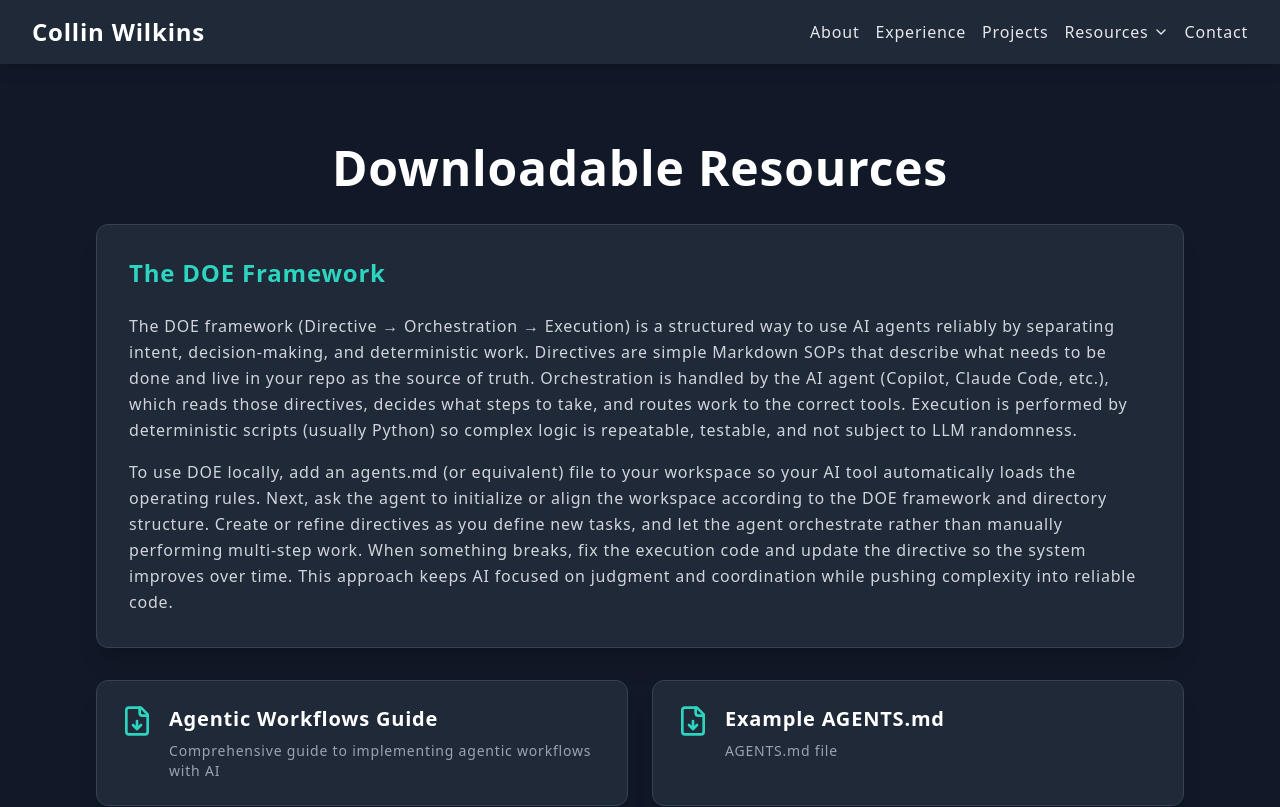
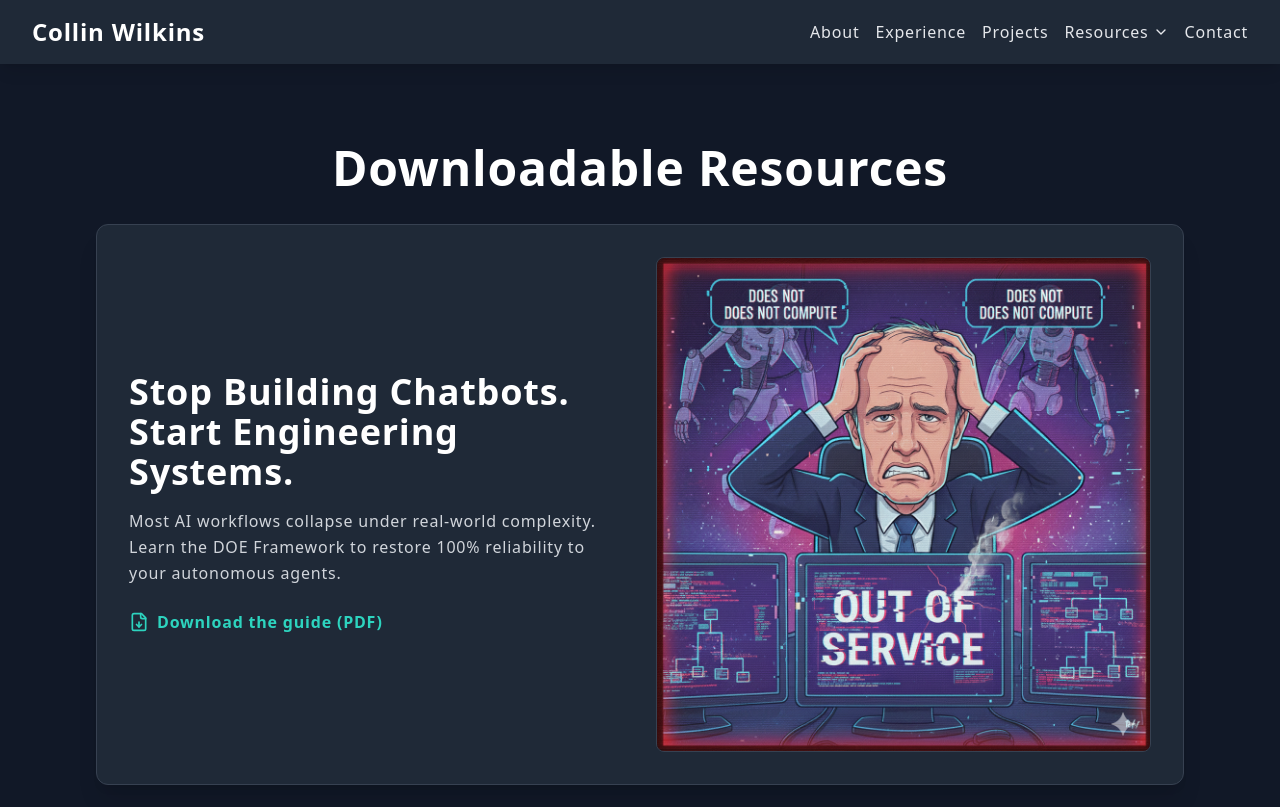
Before and after one commit to cwilkins507/my-portfolio, a React (Vite) app: page /downloads in a window 1280 px wide. Shown: the top 807 px of the page. Built offline with nearby package versions, Linux system fonts and the light colour scheme.

Commit message:
update guide for agentic workflows

```diff
--- a/src/components/Downloads.jsx
+++ b/src/components/Downloads.jsx
@@ -18,43 +18,42 @@ const Downloads = () => {
           Downloadable Resources
         </h1>
 
-        {/* DOE Framework Explanation */}
-        <div className="bg-gray-800 p-8 rounded-xl shadow-xl border border-gray-700 mb-8">
-          <h2 className="text-2xl font-bold text-teal-400 mb-6">The DOE Framework</h2>
+        {/* Featured Download: Agentic Workflows Guide */}
+        <a
+          href="/Agentic-Workflows-Guide.pdf"
+          target="_blank"
+          rel="noopener noreferrer"
+          className="block bg-gray-800 p-8 rounded-xl shadow-xl border border-gray-700 mb-8 hover:border-teal-400 transition duration-300 ease-in-out group"
+        >
+          <div className="grid grid-cols-1 md:grid-cols-2 gap-8 items-center">
+            <div className="order-2 md:order-1">
+              <h2 className="text-3xl md:text-4xl font-bold text-white">
+                Stop Building Chatbots. Start Engineering Systems.
+              </h2>
 
-          <div className="space-y-4 text-gray-300 leading-relaxed">
-            <p>
-              The DOE framework (Directive → Orchestration → Execution) is a structured way to use AI agents reliably by separating intent, decision-making, and deterministic work. Directives are simple Markdown SOPs that describe what needs to be done and live in your repo as the source of truth. Orchestration is handled by the AI agent (Copilot, Claude Code, etc.), which reads those directives, decides what steps to take, and routes work to the correct tools. Execution is performed by deterministic scripts (usually Python) so complex logic is repeatable, testable, and not subject to LLM randomness.
-            </p>
+              <p className="text-gray-300 leading-relaxed mt-4">
+                {'Most AI workflows collapse under real-world complexity. \n\nLearn the DOE Framework to restore 100% reliability to your autonomous agents.'}
+              </p>
 
-            <p>
-              To use DOE locally, add an agents.md (or equivalent) file to your workspace so your AI tool automatically loads the operating rules. Next, ask the agent to initialize or align the workspace according to the DOE framework and directory structure. Create or refine directives as you define new tasks, and let the agent orchestrate rather than manually performing multi-step work. When something breaks, fix the execution code and update the directive so the system improves over time. This approach keeps AI focused on judgment and coordination while pushing complexity into reliable code.
-            </p>
+              <div className="mt-6 inline-flex items-center gap-2 text-teal-400 font-semibold group-hover:text-teal-300 transition">
+                <FileDown className="w-5 h-5" />
+                <span>Download the guide (PDF)</span>
+              </div>
+            </div>
+
+            <div className="order-1 md:order-2">
+              <img
+                src="/images/thumbnail.png"
+                alt="Agentic Workflows Guide preview"
+                className="w-full rounded-lg border border-gray-700"
+                loading="lazy"
+              />
+            </div>
           </div>
-        </div>
+        </a>
 
         {/* Download Cards */}
-        <div className="grid grid-cols-1 md:grid-cols-2 gap-6">
-          {/* Agentic Workflows Guide */}
-          <a
-            href="/Agentic-Workflows-Guide.pdf"
-            target="_blank"
-            rel="noopener noreferrer"
-            className="bg-gray-800 p-6 rounded-xl shadow-xl border border-gray-700 hover:border-teal-400 transition duration-300 ease-in-out transform hover:scale-105 group"
-          >
-            <div className="flex items-start space-x-4">
-              <FileDown className="w-8 h-8 text-teal-400 flex-shrink-0 group-hover:text-teal-300 transition" />
-              <div>
-                <h3 className="text-xl font-bold text-white group-hover:text-teal-400 transition mb-2">
-                  Agentic Workflows Guide
-                </h3>
-                <p className="text-gray-400 text-sm">
-                  Comprehensive guide to implementing agentic workflows with AI
-                </p>
-              </div>
-            </div>
-          </a>
-
+        <div className="grid grid-cols-1 gap-6">
           {/* Example AGENTS.md */}
           <Link
             to="/agents"
```
Also changed, not shown: public/images/thumbnail.png (added), 1 other file (tests, documents, lock files or other folders).
